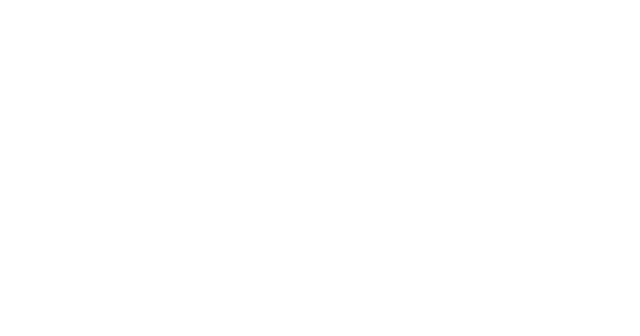
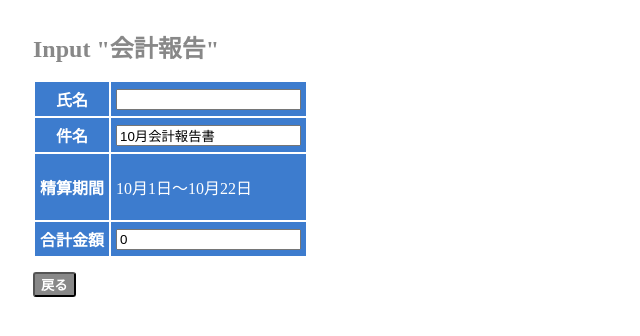
Before and after one commit to 74905/kaikeiUI, a React (Create React App) app in the folder kaikei_ui/: page /select/kadousaki in a window 1280 px wide. Shown: the top 336 px of the page, without its empty margins (0-640 px from the left). Built offline with nearby package versions, Linux system fonts and the light colour scheme.

Commit message:
稼働先申請書追加

```diff
--- /dev/null
+++ b/kaikei_ui/src/atomComponet/BuckButton.jsx
@@ -0,0 +1,10 @@
+import React from 'react'
+import { useHistory } from 'react-router-dom';
+
+
+export const BuckButton = () => {
+    const history = useHistory();
+    return (
+    <button onClick={()=>{ history.push('/select') }}>戻る</button>
+  )
+}
--- /dev/null
+++ b/kaikei_ui/src/atomFunction/inpuCheck.js
@@ -0,0 +1,8 @@
+export const inpuctCheck = (e)=>{
+    if(e.target.value.match(/^[0-9]+$/) === null){
+        console.log("文字")
+        e.target.value =  e.target.value.replace(e.target.value,"")
+      return true
+      }
+      return false
+}
--- a/kaikei_ui/src/component/KinputForm.jsx
+++ b/kaikei_ui/src/component/KinputForm.jsx
@@ -2,6 +2,7 @@
 import styled from "styled-components";
 import {FavoriteBox} from './FavoriteBox'
 import { useDisclosure } from '@chakra-ui/react'
+import { inpuctCheck } from '../atomFunction/inpuCheck';
 export const KinputForm = ({addForom,selectValues,userDate,kaikeiMonth,kaikeiday,totalAmount}) => {
   //税金合計額出すためにどうしてもステート管理しなければならなかった
   const[rowAmountValue,setRwoAmountValue] = useState("0");
@@ -15,11 +16,16 @@
     addForom["endDay"] = kaikeiday;
   },[kaikeiMonth])
    const inputMonth = (e)=>{
+    if(inpuctCheck(e)){
+      return
+    }
     addForom.month = e.target.value;
   }
   const inputDay = (e)=>{
+    if(inpuctCheck(e)){
+      return
+    }
     addForom.day = e.target.value
-    console.log(addForom)
   }
   const inputStartTrain = (e)=>{
     addForom.startTrain = e.target.value
@@ -38,6 +44,9 @@
     addForom.days = e.target.value
   }
   const inputFee = (e)=>{
+    if(inpuctCheck(e)){
+      return
+    }
     addForom.fee = e.target.value
     if(addForom.tax === ""){
         return
@@ -45,6 +54,9 @@
     rowAmount();
   }
   const inputTax = (e)=>{
+    if(inpuctCheck(e)){
+      return
+    }
     addForom.tax = e.target.value
     if(addForom.fee === ""){
         return
@@ -62,9 +74,9 @@
   return (
 <>
 <div  class="khMap">
-    <KinputMonth type="text" name="month" class="month" maxlength="2" onChange={inputMonth}  />
+    <KinputMonth type="text" name="month" class="month" maxlength="2" onChange={inputMonth} maxLength="2"  />
     <label>月</label>
-    <KinputMonthDay type="text" name="day" class="day" maxlength="2" onChange={inputDay} />
+    <KinputMonthDay type="text" name="day" class="day" maxlength="2" onChange={inputDay} maxLength="2"  />
     <label>日</label>
     <br />
     <KinputBr class="br">区間</KinputBr>
--- /dev/null
+++ b/kaikei_ui/src/page/KadouSaki.jsx
@@ -0,0 +1,37 @@
+import React, { useCallback, useEffect,useRef,useState } from 'react'
+import { KinputForm } from '../component/KinputForm';
+import axios from 'axios'
+import { KInputInfo } from '../component/KInputInfo';
+import styled from "styled-components";
+import { useHistory } from 'react-router-dom';
+import {useRecoilValue} from 'recoil'
+import {grovalUserInfo } from '../recoilAtom/userAtom'
+import { v4 as uuidv4 } from 'uuid';
+import { memo } from 'react';
+import {
+  Alert,
+  AlertIcon,
+  useToast
+} from '@chakra-ui/react'
+import { BuckButton } from '../atomComponet/BuckButton';
+
+export const KadouSaki = () => {
+    const userDate = useRecoilValue(grovalUserInfo)
+    const [kaikeiMonth, setKaikeiMonth] = useState();
+    const [kaikeiday,setKaikeiDay] = useState();
+    const [totalValue,setTotalValue] = useState(0);
+
+    useEffect(()=>{
+        //いつか直す
+        const timeObj = new Date();
+        // recoil管理でいいかも
+        setKaikeiMonth(timeObj.getMonth()+1);
+        setKaikeiDay(timeObj.getDate());
+      },[])
+  return (
+    <>
+    <KInputInfo kaikeiMonth={kaikeiMonth} kaikeiday={kaikeiday} userDate={userDate} totalValue={totalValue}></KInputInfo>
+    <BuckButton></BuckButton>
+    </>
+  )
+}
--- a/kaikei_ui/src/page/KaikeiInput.jsx
+++ b/kaikei_ui/src/page/KaikeiInput.jsx
@@ -8,6 +8,12 @@
 import {grovalUserInfo } from '../recoilAtom/userAtom'
 import { v4 as uuidv4 } from 'uuid';
 import { memo } from 'react';
+import {
+  Alert,
+  AlertIcon,
+  useToast
+} from '@chakra-ui/react'
+import { BuckButton } from '../atomComponet/BuckButton';
 
 
 export const KaikeiInput = memo(() => {
@@ -37,6 +43,7 @@
   const [totalValue,setTotalValue] = useState(0);
   const [selectValues] = useState([...Array(31)].map((_, i) => i + 1));
   const history = useHistory();
+  const toast = useToast()
 
   const ref = useRef();
 
@@ -50,6 +57,7 @@
   useEffect(()=>{
     //いつか直す
     const timeObj = new Date();
+    // recoil管理でいいかも
     setKaikeiMonth(timeObj.getMonth()+1);
     setKaikeiDay(timeObj.getDate());
     scrollButtom();
@@ -66,7 +74,12 @@
 
   const deleteForm = ()=>{
     if(forms.length === 3){
-        window.alert("これ以上削除出来ません")
+      toast({
+        title: `これ以上削除出来ません`,
+        status: 'warning',
+        position: 'top',
+        isClosable: true,
+      })
         return
     }
     setForms(forms.filter((form,index)=>(index !== forms.length - 1)))
@@ -87,7 +100,7 @@
     })
 }
 <button onClick={()=>{ axios.post('http://localhost:8081/insertKaikei',forms).then(()=> console.log("成功")) }}>登録</button>
-<button onClick={()=>{ history.push('/select') }}>戻る</button>
+<BuckButton></BuckButton>
 <AddButton onClick={addform}>+</AddButton>
 <DeleteButton onClick={deleteForm}>-</DeleteButton>
 <div id="bottom-of-list" ref={ref}></div>
--- a/kaikei_ui/src/page/Select.jsx
+++ b/kaikei_ui/src/page/Select.jsx
@@ -10,7 +10,7 @@
 		<div  className="input">
 			<SelectInput>Input</SelectInput>
 			<SelectButton type="submit" name="selected" onClick={()=>{histroy.push("/select/kaikeiInput")}}>会計報告</SelectButton>
-			<SelectButton type="submit" name="selected" value="ksinput">稼働先経費申請</SelectButton>
+			<SelectButton type="submit" name="selected" value="ksinput" onClick={()=>{histroy.push("/select/kadousaki")}}>稼働先経費申請</SelectButton>
 		</div>
 		<div className="ref">
 			<SelectRef>Refer</SelectRef>
--- a/kaikei_ui/src/router/Routeing.jsx
+++ b/kaikei_ui/src/router/Routeing.jsx
@@ -4,6 +4,7 @@
 import { Login } from '../page/Login'
 import { Select } from '../page/Select'
 import { ChakraProvider } from '@chakra-ui/react'
+import { KadouSaki } from '../page/KadouSaki'
 
 export const Routeing = () => {
   return (
@@ -19,6 +20,9 @@
         <KaikeiInput></KaikeiInput>
     </ChakraProvider>
     </Route>
+    <Route>
+        <KadouSaki path="/select/kadousaki"></KadouSaki>
+    </Route>
    </Switch>
   )
 }
```
